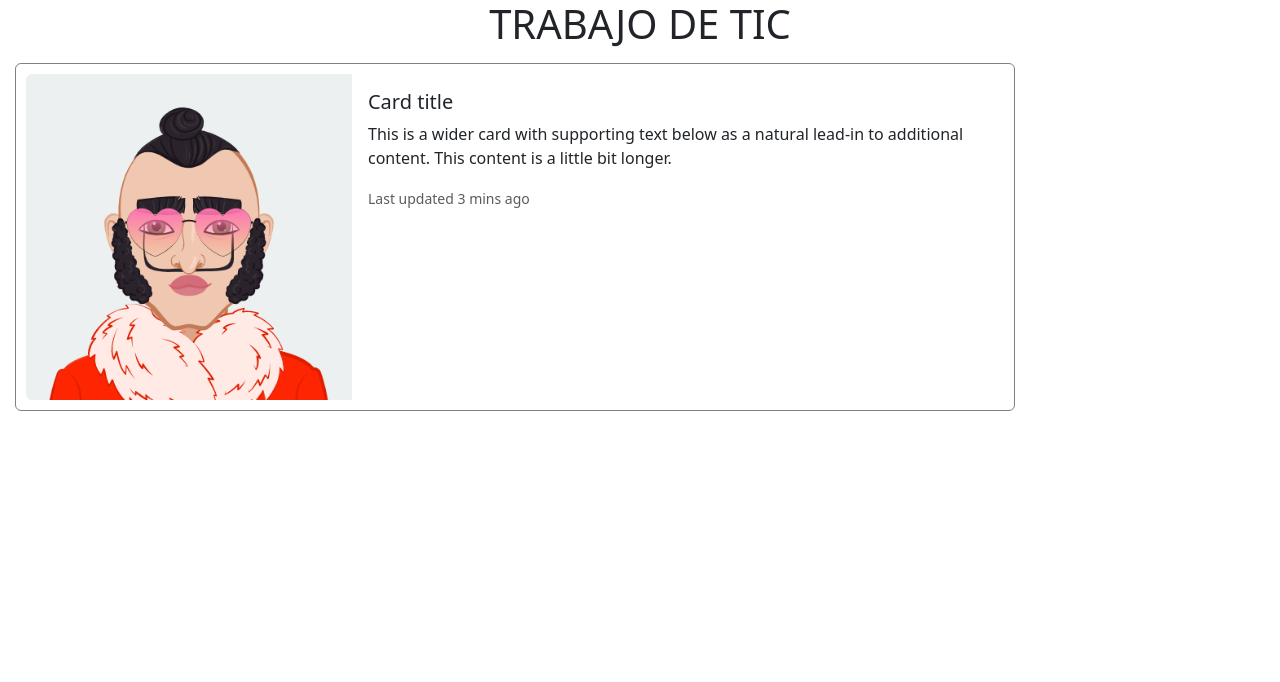
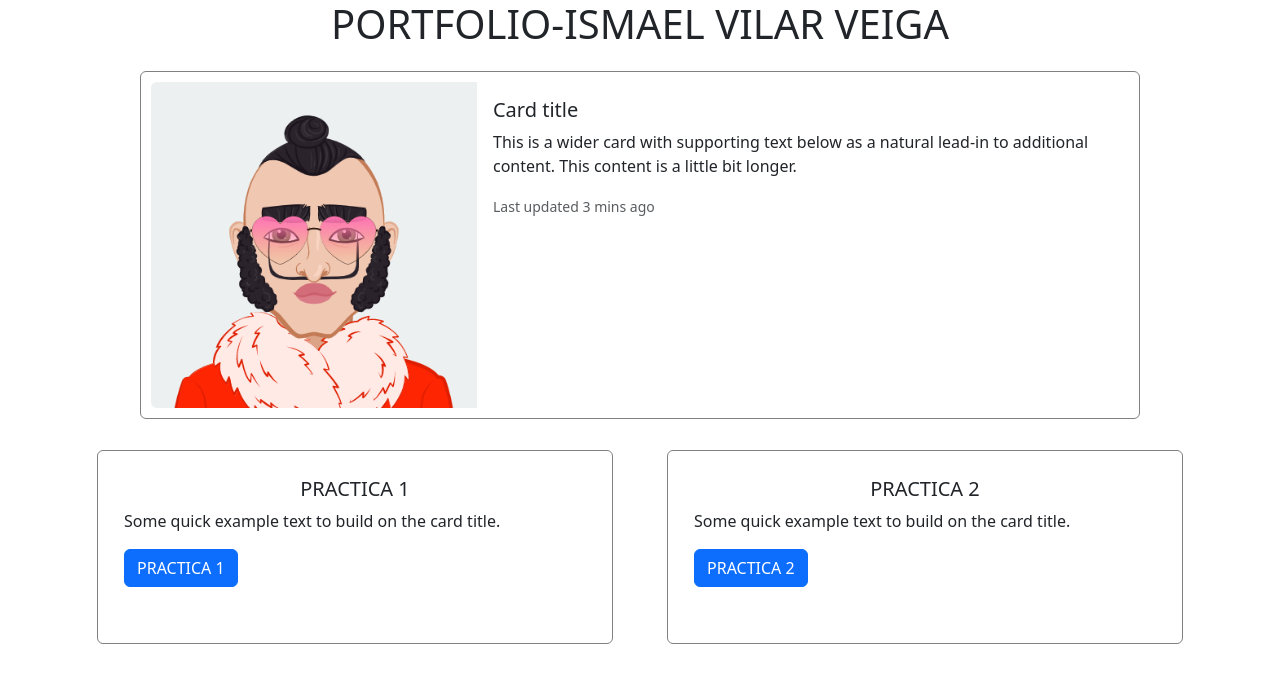
Before and after one commit to Ismaelnurmagomedov/SiguientePractica2, a plain HTML site: page index.html in a window 1280 px wide. Drawn offline with nearby package versions, Linux system fonts and the light colour scheme; files that its build step writes are made by us from their sources.

Commit message:
he hecho unas tarjetas
He creado unas tarjetas que van a cada una de mis practicas

```diff
--- a/index.html
+++ b/index.html
@@ -9,8 +9,8 @@
   </head>
   <body class="back">
 
-  <h1 class="title text-center">TRABAJO DE TIC</h1>
-
+    <h1 class="title text-center">PORTFOLIO-ISMAEL VILAR VEIGA</h1>
+    <div class="d-flex justify-content-center">
     <div class="card mb-3" style="max-width: 1000px;">
       <div class="row g-0">
         <div class="col-md-4">
@@ -25,7 +25,33 @@
          </div>
         </div>
       </div>
+    </div>
 
+    <div class="container">
+      <div class="row">
+
+        <div class="col-md-6">
+          <div class="card">
+            <div class="card-body">
+              <h5 class="card-title text-center">PRACTICA 1</h5>
+              <p class="card-text">Some quick example text to build on the card title.</p>
+              <a href="file:///Z:/Ejercicio1/index.html" class="btn btn-primary">PRACTICA 1</a>
+            </div>
+          </div>
+        </div>
+
+        <div class="col-md-6">
+          <div class="card">
+            <div class="card-body">
+              <h5 class="card-title text-center">PRACTICA 2</h5>
+              <p class="card-text">Some quick example text to build on the card title.</p>
+              <a href="file:///Z:/Salidasprofesionales/index.html" class="btn btn-primary">PRACTICA 2</a>
+            </div>
+          </div>
+        </div>
+
+      </div>
+    </div>
 
     <script src="https://cdn.jsdelivr.net/npm/bootstrap@5.3.8/dist/js/bootstrap.bundle.min.js" integrity="sha384-FKyoEForCGlyvwx9Hj09JcYn3nv7wiPVlz7YYwJrWVcXK/BmnVDxM+D2scQbITxI" crossorigin="anonymous"></script>
   </body>
```
Lines whose indentation alone changed are shown as unchanged.
